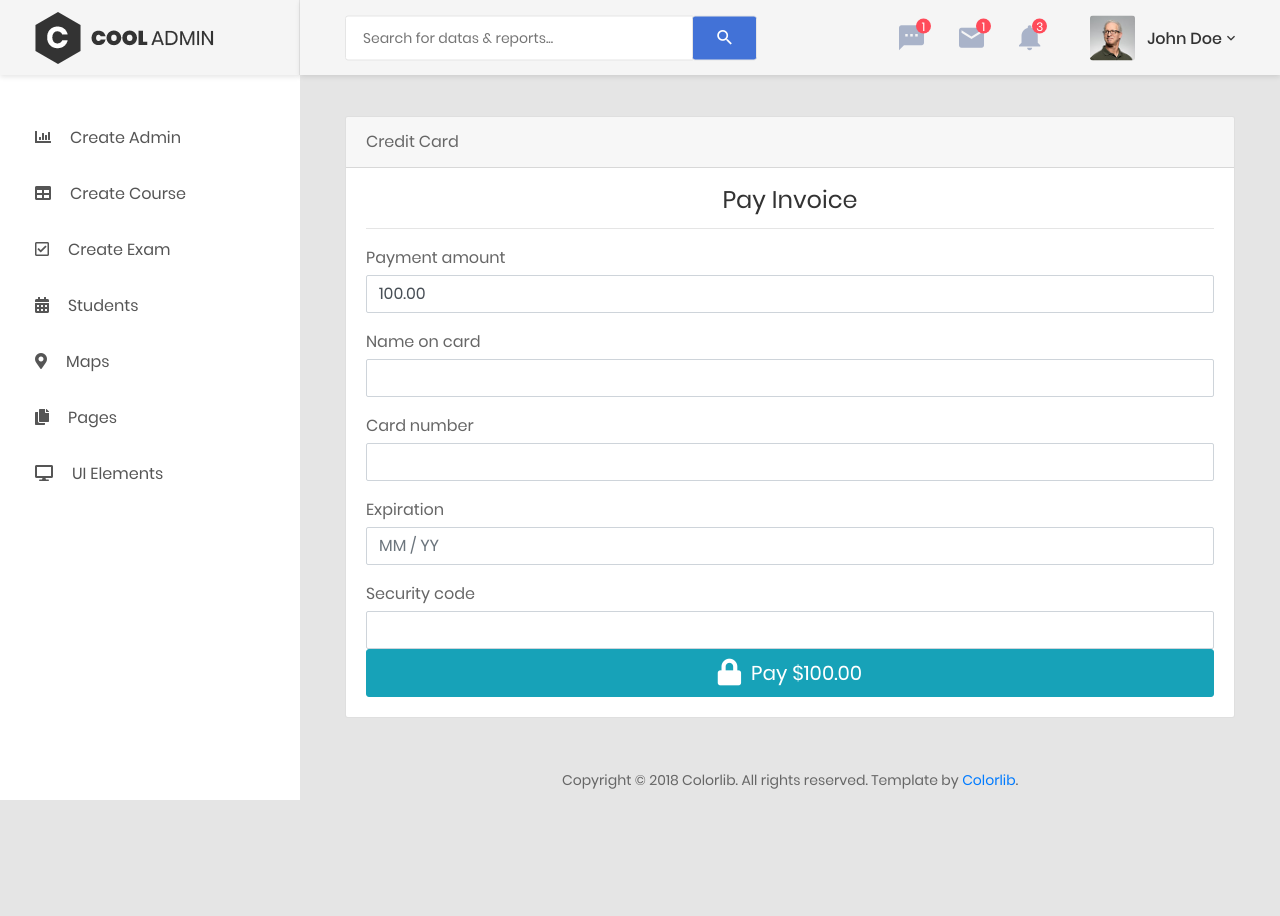
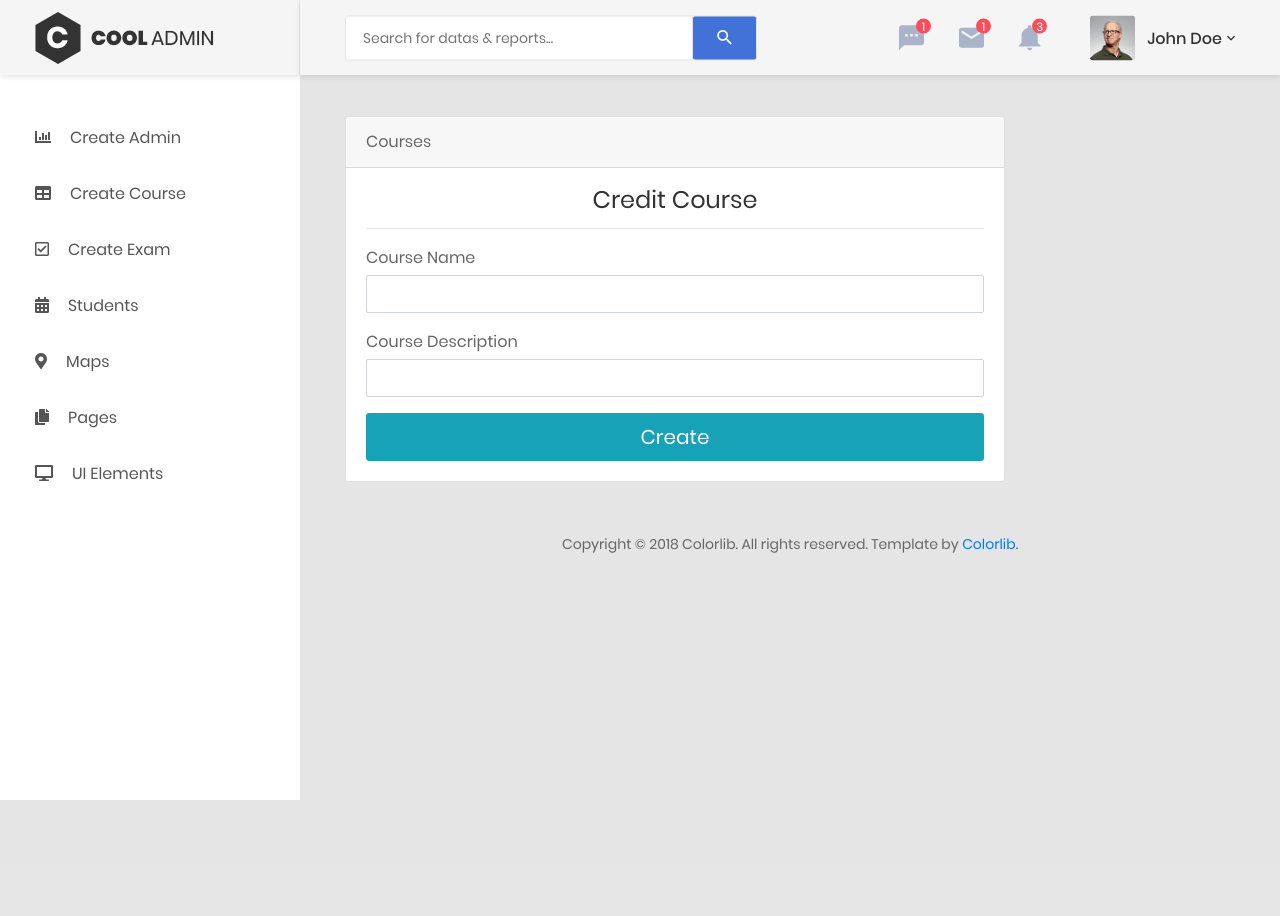
Before and after one commit to Raneen-forsan/Edu-Team, a PHP site: page /createCousre.php in a window 1280 px wide. After the commit the page ends 800 px from the top, so only its background shows below. Run offline with PHP 8.4, Linux system fonts and the light colour scheme.

Commit message:
create course done

```diff
--- a/Exam/Admin/createCousre.php
+++ b/Exam/Admin/createCousre.php
@@ -4,55 +4,30 @@
                 <div class="section__content section__content--p30">
                     <div class="container-fluid">
                         <div class="row">
-                            <div class="col-lg-12">
+                            <div class="col-lg-9">
                                 <div class="card">
-                                    <div class="card-header">Credit Card</div>
+                                    <div class="card-header">Courses</div>
                                     <div class="card-body">
                                         <div class="card-title">
-                                            <h3 class="text-center title-2">Pay Invoice</h3>
+                                            <h3 class="text-center title-2">Credit Course</h3>
                                         </div>
                                         <hr>
                                         <form action="" method="post" novalidate="novalidate">
                                             <div class="form-group">
-                                                <label for="cc-payment" class="control-label mb-1">Payment amount</label>
-                                                <input id="cc-pament" name="cc-payment" type="text" class="form-control" aria-required="true" aria-invalid="false" value="100.00">
+                                                <label for="cc-payment" class="control-label mb-1">Course Name</label>
+                                                <input id="cc-pament" name="course_name" type="text" class="form-control" aria-required="true" aria-invalid="false" value="">
                                             </div>
                                             <div class="form-group has-success">
-                                                <label for="cc-name" class="control-label mb-1">Name on card</label>
-                                                <input id="cc-name" name="cc-name" type="text" class="form-control cc-name valid" data-val="true" data-val-required="Please enter the name on card"
+                                                <label for="cc-name" class="control-label mb-1">Course Description</label>
+                                                <input id="cc-name" name="course_description" type="text" class="form-control cc-name valid" data-val="true" data-val-required="Please enter the name on card"
                                                     autocomplete="cc-name" aria-required="true" aria-invalid="false" aria-describedby="cc-name-error">
                                                 <span class="help-block field-validation-valid" data-valmsg-for="cc-name" data-valmsg-replace="true"></span>
                                             </div>
-                                            <div class="form-group">
-                                                <label for="cc-number" class="control-label mb-1">Card number</label>
-                                                <input id="cc-number" name="cc-number" type="tel" class="form-control cc-number identified visa" value="" data-val="true"
-                                                    data-val-required="Please enter the card number" data-val-cc-number="Please enter a valid card number"
-                                                    autocomplete="cc-number">
-                                                <span class="help-block" data-valmsg-for="cc-number" data-valmsg-replace="true"></span>
-                                            </div>
-                                            <div class="row">
-                                                <div class="col-12">
-                                                    <div class="form-group">
-                                                        <label for="cc-exp" class="control-label mb-1">Expiration</label>
-                                                        <input id="cc-exp" name="cc-exp" type="tel" class="form-control cc-exp" value="" data-val="true" data-val-required="Please enter the card expiration"
-                                                            data-val-cc-exp="Please enter a valid month and year" placeholder="MM / YY"
-                                                            autocomplete="cc-exp">
-                                                        <span class="help-block" data-valmsg-for="cc-exp" data-valmsg-replace="true"></span>
-                                                    </div>
-                                                </div>
-                                                <div class="col-12">
-                                                    <label for="x_card_code" class="control-label mb-1">Security code</label>
-                                                    <div class="input-group">
-                                                        <input id="x_card_code" name="x_card_code" type="tel" class="form-control cc-cvc" value="" data-val="true" data-val-required="Please enter the security code"
-                                                            data-val-cc-cvc="Please enter a valid security code" autocomplete="off">
 
-                                                    </div>
-                                                </div>
-                                            </div>
                                             <div>
                                                 <button id="payment-button" type="submit" class="btn btn-lg btn-info btn-block">
-                                                    <i class="fa fa-lock fa-lg"></i>&nbsp;
-                                                    <span id="payment-button-amount">Pay $100.00</span>
+
+                                                    <span id="payment-button-amount">Create</span>
                                                     <span id="payment-button-sending" style="display:none;">Sending…</span>
                                                 </button>
                                             </div>
```
